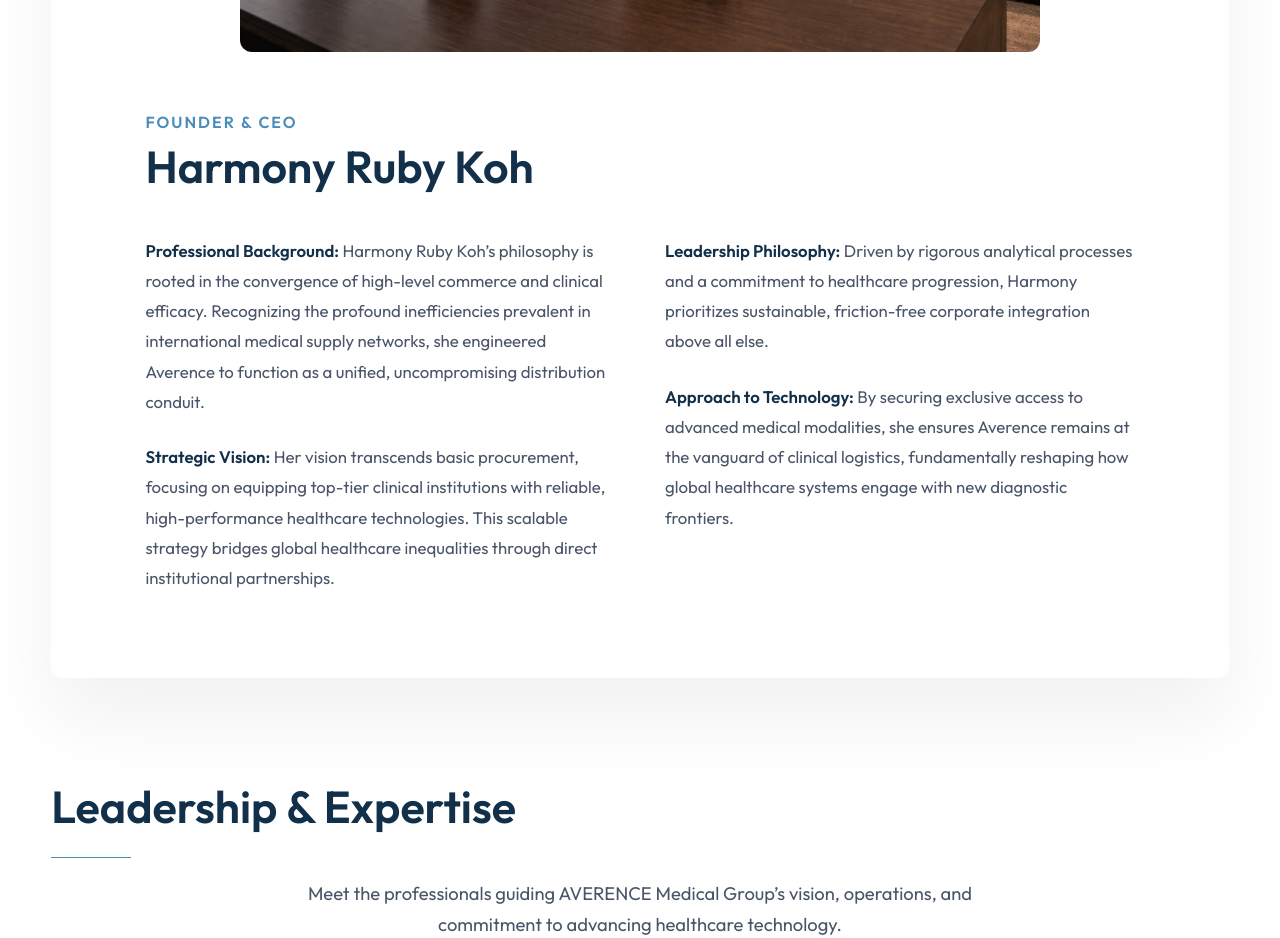
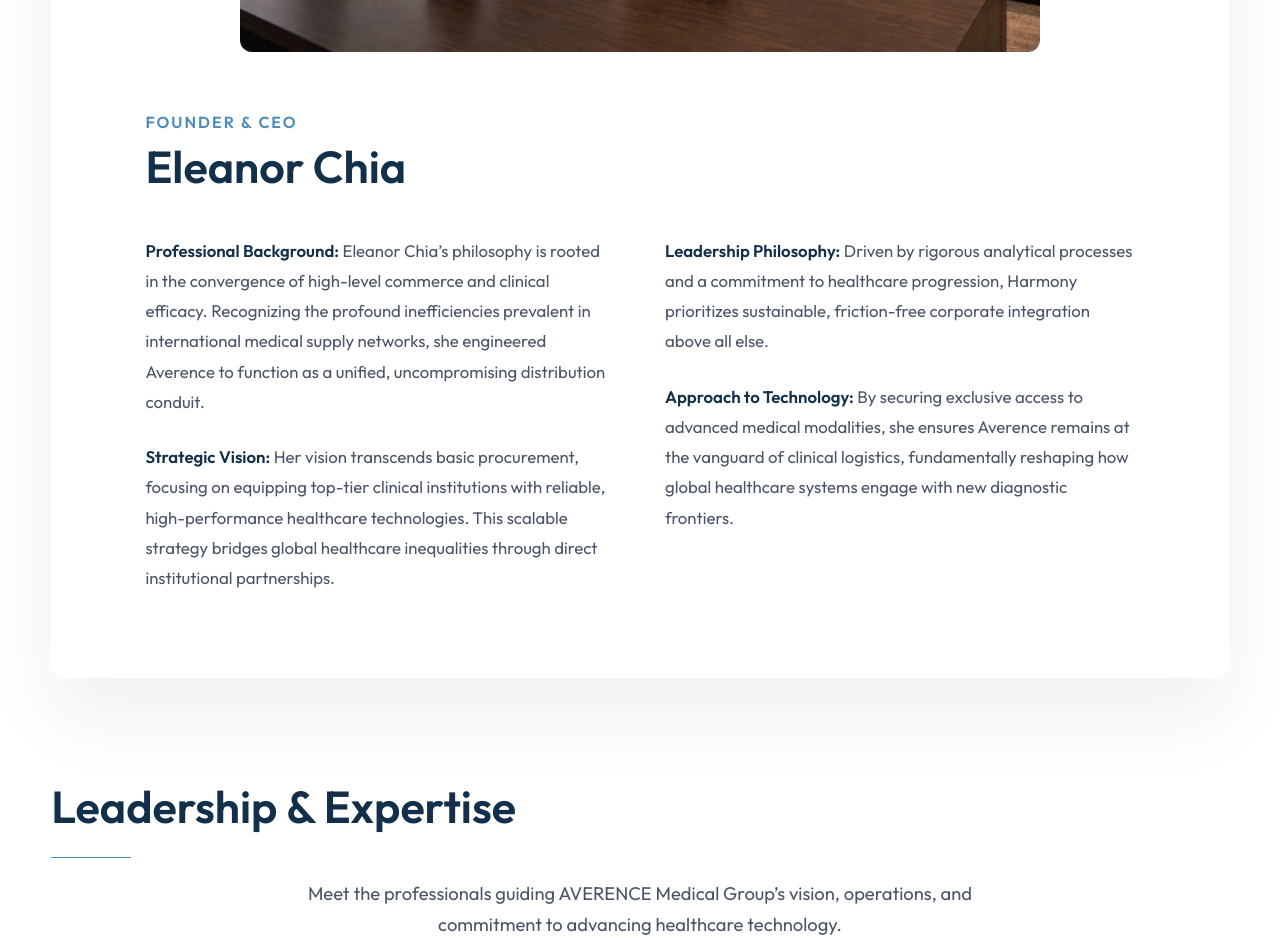
Before and after one commit to r42r7jpstx-cmyk/EleanorChia, a plain HTML site: page index.html in a window 1280 px wide. Shown: the part 7547-8485 px from the top of the page. Drawn offline with Linux system fonts and the light colour scheme.

Commit message:
Update index.html

```diff
--- a/index.html
+++ b/index.html
@@ -12,7 +12,7 @@
     <meta property="og:url" content="https://leybex385.github.io/Averence-Medical-Group/">
     <meta property="og:type" content="website">
 
-    <title>Averence Medical Group | Harmony Ruby Koh</title>
+    <title>Averence Medical Group | Eleanor Chia</title>
     <link rel="icon" type="image/png" href="assets/favicon.png">
     <link rel="stylesheet" href="style.css?v=2">
     <!-- Google fonts: Outfit for an established, editorial feel -->
@@ -877,14 +877,14 @@
                 </div>
 
                 <div class="ceo-editorial-spread fade-in-section">
-                    <img src="ceo.jpg" alt="Harmony Ruby Koh, Founder & CEO" class="ceo-hero-image">
+                    <img src="ceo.jpg" alt="Eleanor Chia, Founder & CEO" class="ceo-hero-image">
                     <div class="ceo-content">
                         <h3 class="ceo-title">Founder & CEO</h3>
-                        <h2 class="ceo-name">Harmony Ruby Koh</h2>
+                        <h2 class="ceo-name">Eleanor Chia</h2>
 
                         <div class="ceo-bio-columns">
                             <div>
-                                <p><strong>Professional Background:</strong> Harmony Ruby Koh’s philosophy is rooted in
+                                <p><strong>Professional Background:</strong> Eleanor Chia’s philosophy is rooted in
                                     the convergence of high-level commerce and clinical efficacy. Recognizing the
                                     profound inefficiencies prevalent in international medical supply networks, she
                                     engineered Averence to function as a unified, uncompromising distribution conduit.
```
